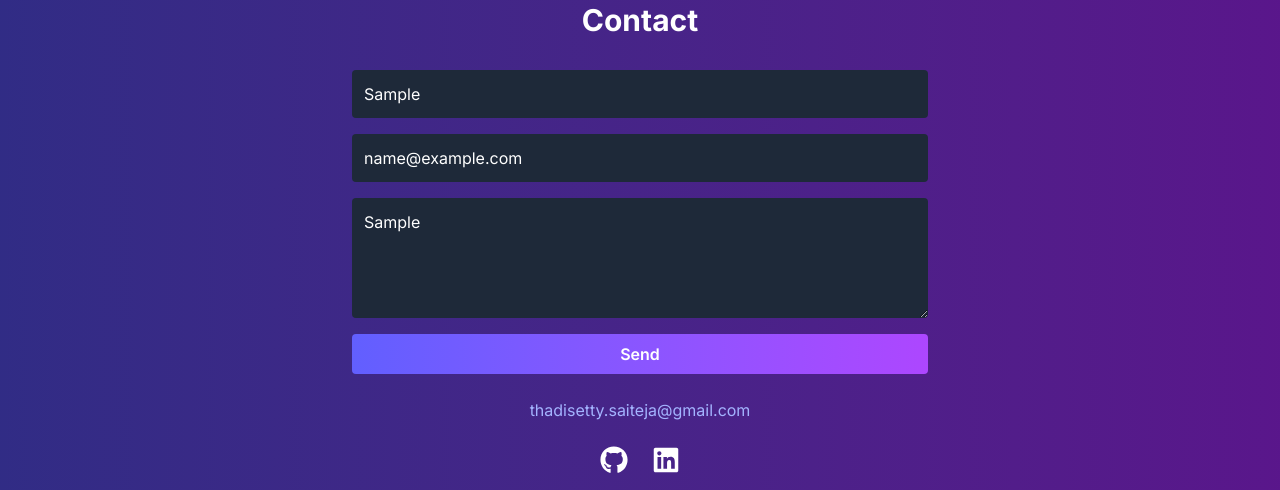
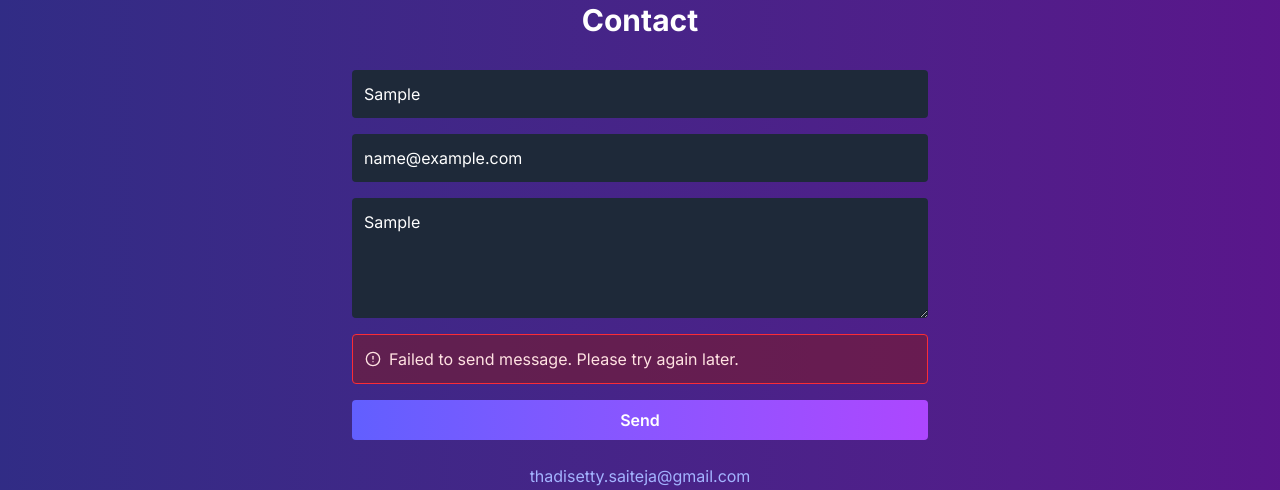
Before and after one commit to SaitejaThadisetty/SaitejaThadisettyPortfolio, a Next.js app: page / in a window 1280 px wide. Both pictures are taken after typing "Sample", "name@example.com", "Sample" into the empty fields and a click on the button "Send". Shown: the part 3658-4148 px from the top of the page. Built offline with nearby package versions, Linux system fonts and the light colour scheme; no server answers.

Commit message:
contact-form

```diff
--- a/src/sections/ContactSection.tsx
+++ b/src/sections/ContactSection.tsx
@@ -1,9 +1,42 @@
 "use client";
-import React from 'react';
+import React, { useState } from 'react';
 import { motion } from 'framer-motion';
 import { FaGithub, FaLinkedin } from 'react-icons/fa';
+import { FiCheckCircle, FiAlertCircle } from 'react-icons/fi';
 
-const ContactSection: React.FC = () => (
+const ContactSection: React.FC = () => {
+  const [formStatus, setFormStatus] = useState<'idle' | 'submitting' | 'success' | 'error'>('idle');
+
+  const handleSubmit = async (e: React.FormEvent<HTMLFormElement>) => {
+    e.preventDefault();
+    setFormStatus('submitting');
+
+    try {
+      const form = e.currentTarget;
+      const formData = new FormData(form);
+
+      const response = await fetch('https://formsubmit.co/thadisetty.saiteja@gmail.com', {
+        method: 'POST',
+        body: formData,
+        headers: {
+          Accept: 'application/json',
+        },
+      });
+
+      if (response.ok) {
+        // Form submitted successfully
+        setFormStatus('success');
+        form.reset();
+      } else {
+        // Form submission failed
+        setFormStatus('error');
+      }
+    } catch (error) {
+      setFormStatus('error');
+    }
+  };
+
+  return (
   <section id="contact" className="min-h-[50vh] flex items-center justify-center bg-gradient-to-r from-indigo-900 to-purple-900 text-white px-4 md:px-8">
     <div className="max-w-xl w-full text-center py-8 md:py-12">
       <h2 className="text-3xl font-bold mb-8 mt-4">Contact</h2>
@@ -13,12 +46,31 @@ const ContactSection: React.FC = () => (
         viewport={{ once: true, amount: 0.5 }}
         transition={{ duration: 0.8 }}
         className="flex flex-col gap-4 mb-6"
-        onSubmit={e => e.preventDefault()}
+        onSubmit={handleSubmit}
       >
-        <input type="text" placeholder="Name" className="p-3 rounded bg-gray-800 text-white focus:outline-none focus:ring-2 focus:ring-indigo-500" required />
-        <input type="email" placeholder="Email" className="p-3 rounded bg-gray-800 text-white focus:outline-none focus:ring-2 focus:ring-indigo-500" required />
-        <textarea placeholder="Message" className="p-3 rounded bg-gray-800 text-white focus:outline-none focus:ring-2 focus:ring-indigo-500" rows={4} required />
-        <button type="submit" className="bg-gradient-to-r from-indigo-500 to-purple-500 text-white py-2 rounded font-semibold hover:scale-105 transition-transform">Send</button>
+        <input type="text" name="name" placeholder="Name" className="p-3 rounded bg-gray-800 text-white focus:outline-none focus:ring-2 focus:ring-indigo-500" required disabled={formStatus === 'submitting'} />
+        <input type="email" name="email" placeholder="Email" className="p-3 rounded bg-gray-800 text-white focus:outline-none focus:ring-2 focus:ring-indigo-500" required disabled={formStatus === 'submitting'} />
+        <textarea name="message" placeholder="Message" className="p-3 rounded bg-gray-800 text-white focus:outline-none focus:ring-2 focus:ring-indigo-500" rows={4} required disabled={formStatus === 'submitting'} />
+
+        {formStatus === 'success' && (
+          <div className="bg-green-900/50 border border-green-500 text-green-100 p-3 rounded flex items-center gap-2">
+            <FiCheckCircle /> Message sent successfully! I'll get back to you soon.
+          </div>
+        )}
+
+        {formStatus === 'error' && (
+          <div className="bg-red-900/50 border border-red-500 text-red-100 p-3 rounded flex items-center gap-2">
+            <FiAlertCircle /> Failed to send message. Please try again later.
+          </div>
+        )}
+
+        <button
+          type="submit"
+          className="bg-gradient-to-r from-indigo-500 to-purple-500 text-white py-2 rounded font-semibold hover:scale-105 transition-transform flex justify-center items-center"
+          disabled={formStatus === 'submitting'}
+        >
+          {formStatus === 'submitting' ? 'Sending...' : 'Send'}
+        </button>
       </motion.form>
       <div className="mb-2 text-indigo-300">thadisetty.saiteja@gmail.com</div>
       <div className="flex justify-center gap-6 mt-6 mb-2">
@@ -31,6 +83,7 @@ const ContactSection: React.FC = () => (
       </div>
     </div>
   </section>
-);
+  );
+};
 
 export default ContactSection;
```
